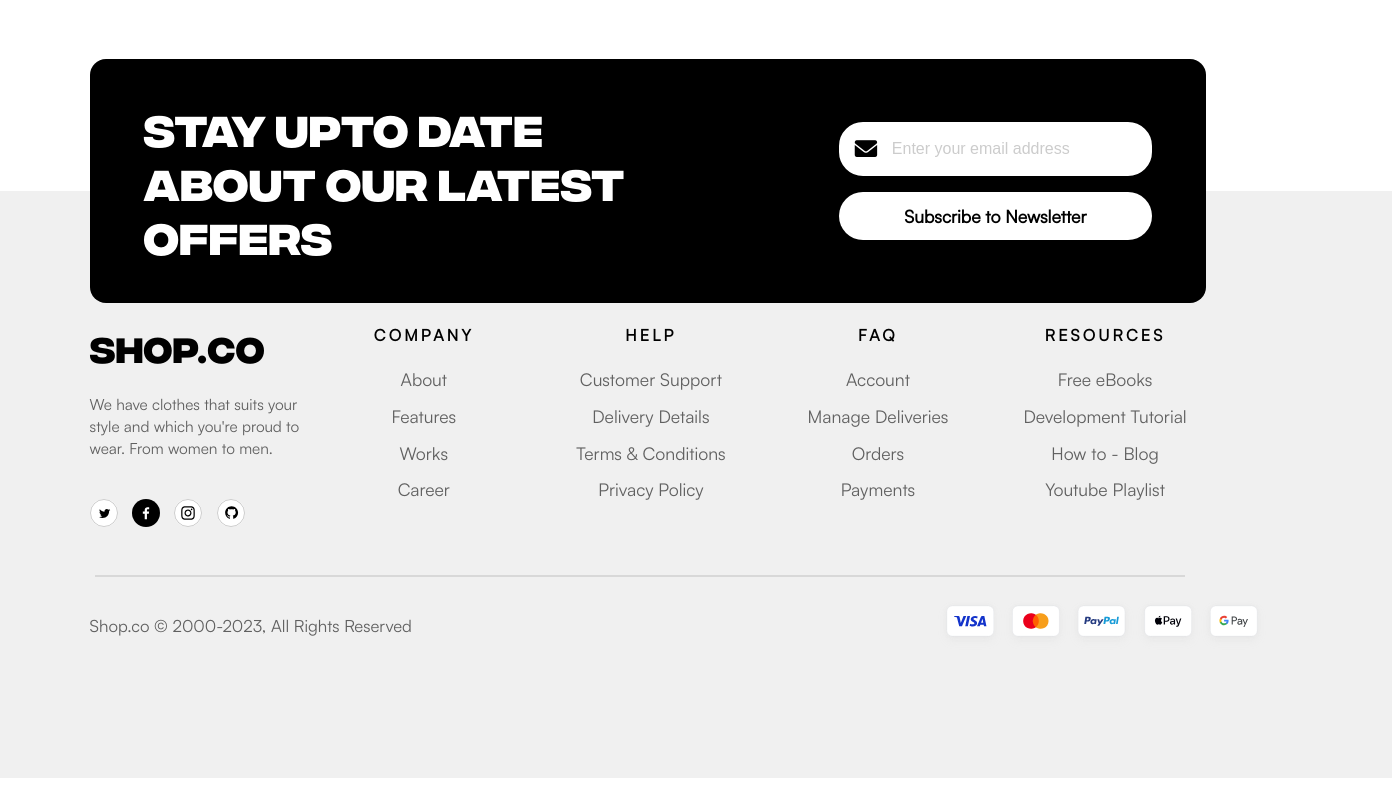
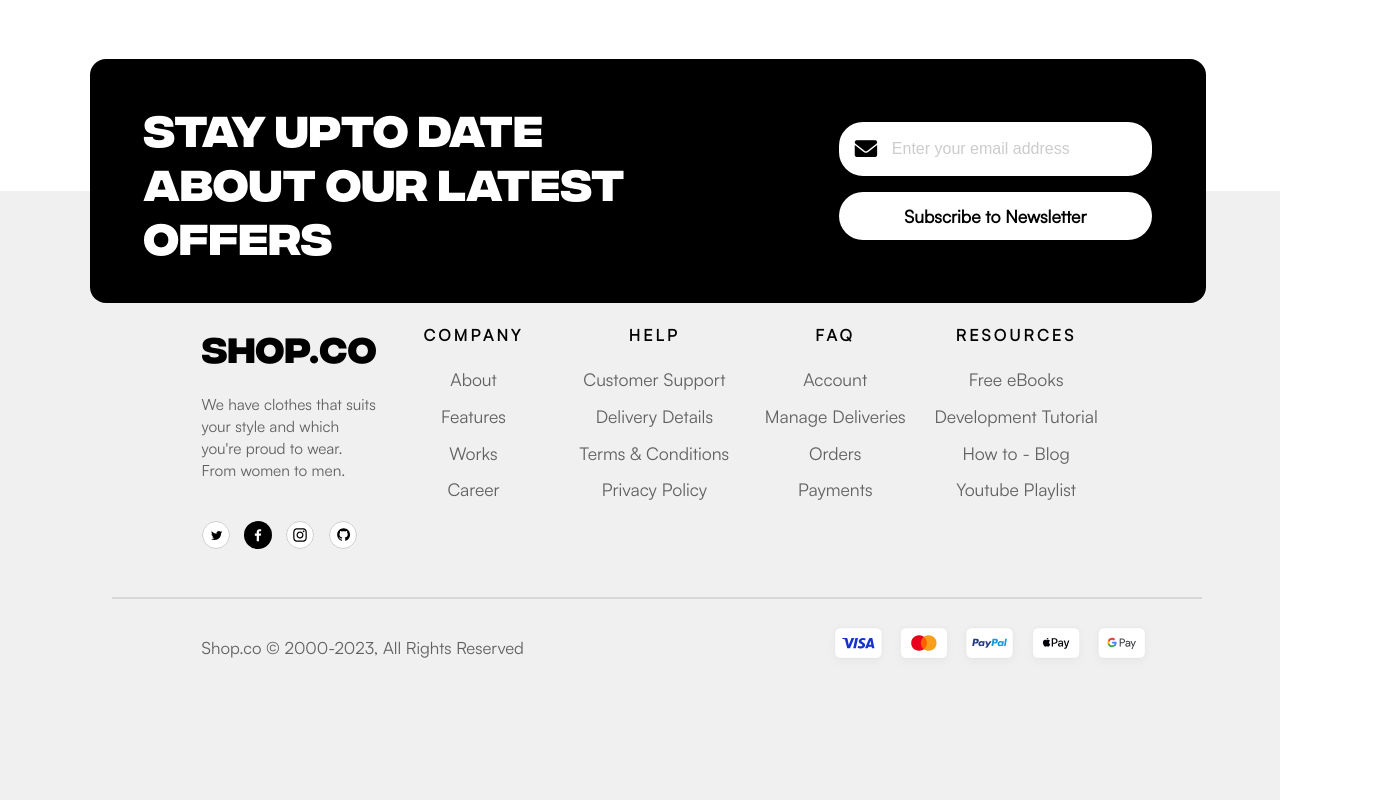
Before and after one commit to portfolioemy/E-commerce-frontend-shop.co, a plain HTML site: page index.html in a window 1280 px wide. Shown: the part 4112-4912 px from the top of the page, 1392 px wide, since content can reach past the window. Before the commit the page ends 4890 px from the top, so only its background shows below. Drawn offline with nearby package versions, Linux system fonts and the light colour scheme.

Commit message:
fix the horizontal scroll

```diff
--- a/styles/home.css
+++ b/styles/home.css
@@ -763,7 +763,7 @@ nav ul li a {
 /* footer */
 footer {
   background-color: #F0F0F0;
-  margin: -14vh;
+  margin-top: -14vh;
   padding: 14vh;
 
 }
```
